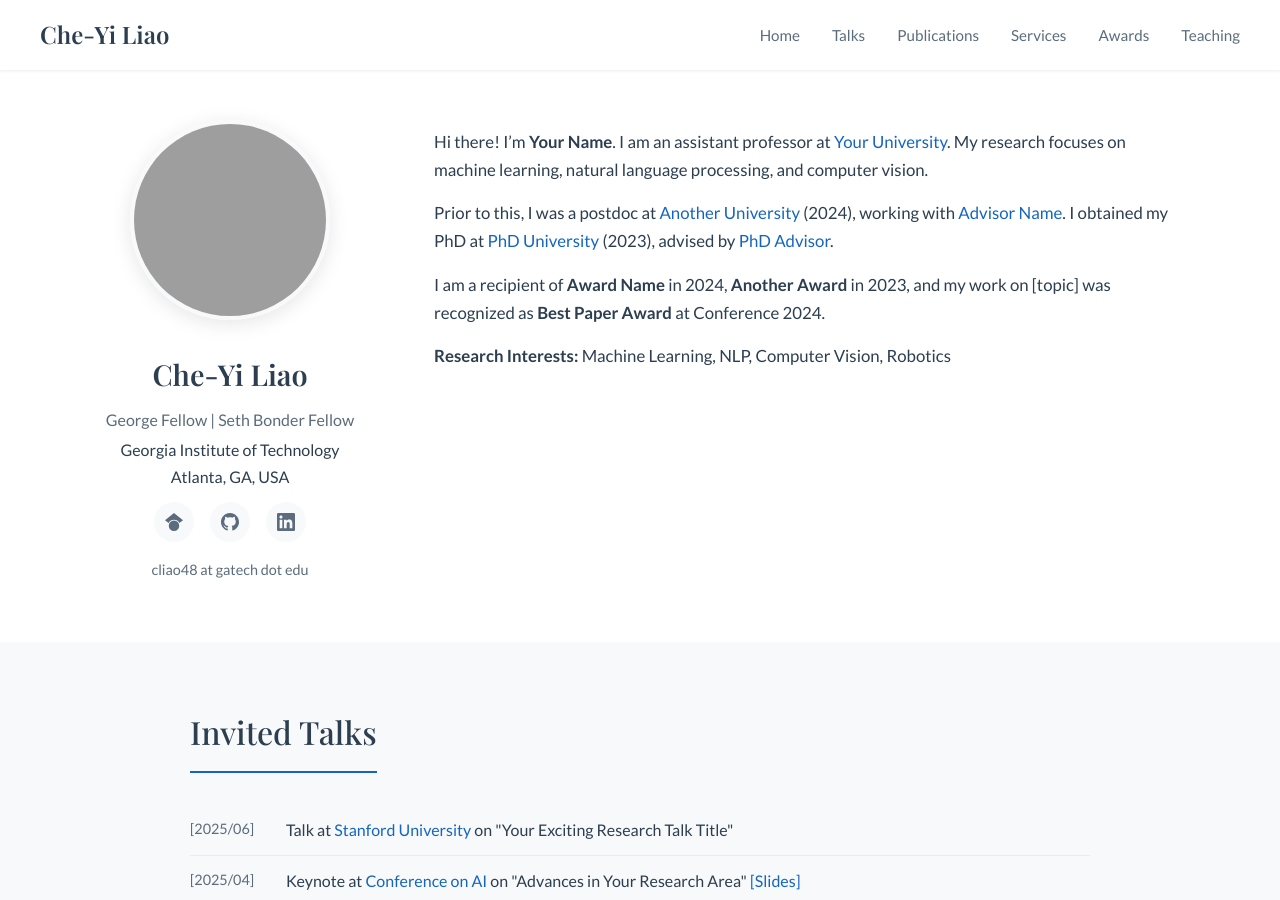
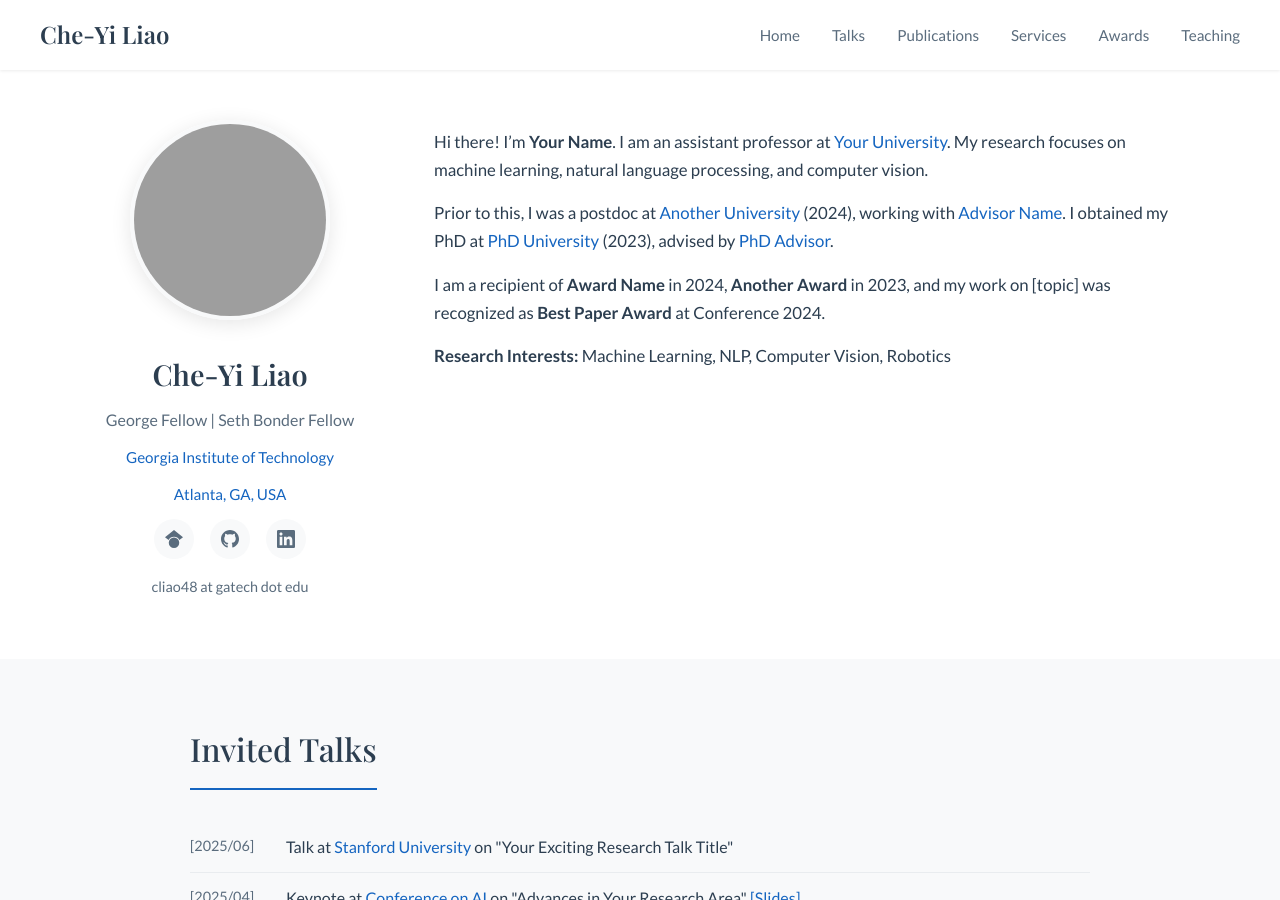
Before and after one commit to CheYiLiao/CheYiLiao.github.io, a Jekyll site: the page built from index.html, in a window 1280 px wide and 900 px high. Built offline with Jekyll 4.4.1, drawn with Linux system fonts in a browser that asks for light colours; grey boxes are pictures that could not be loaded.

Commit message:
Change profile department and location to affiliation

```diff
--- a/_includes/about.html
+++ b/_includes/about.html
@@ -5,9 +5,9 @@
                  alt="{{ site.author.name }}" class="profile-image">
             <h1>{{ site.author.name }}</h1>
             <p class="profile-title">{{ site.author.title }}</p>
-            <p class="profile-dept">{{ site.author.department }}</p>
-            <p class="profile-dept">{{ site.author.school }}</p>
-            <p class="profile-dept">{{ site.author.location }}</p>
+            <p class="profile-affiliation">{{ site.author.department }}</p>
+            <p class="profile-affiliation">{{ site.author.school }}</p>
+            <p class="profile-affiliation">{{ site.author.location }}</p>
             <p class="profile-affiliation">
                 {% if site.author.university_url and site.author.university_url != "" %}
                     <a href="{{ site.author.university_url }}">{{ site.author.university }}</a>
```
